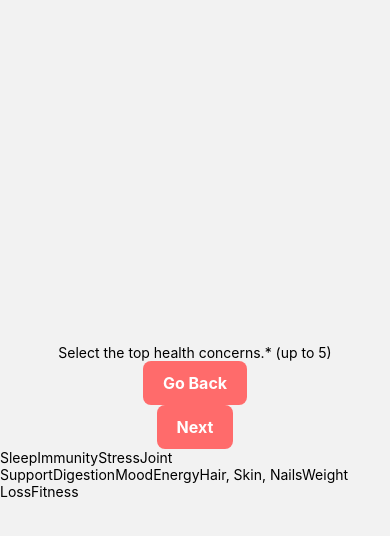
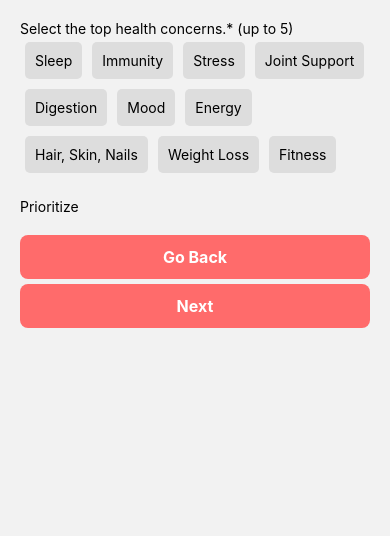
Before and after one commit to shyawn/State-Management, a React Native app: screen /HealthConcern in a window 390 px wide. Shown: the top 536 px of the page. Built offline with nearby package versions, Linux system fonts and the light colour scheme.

Commit message:
chore: edit chooseOption functionality

```diff
--- a/src/pages/HealthConcern.tsx
+++ b/src/pages/HealthConcern.tsx
@@ -1,29 +1,86 @@
-import {View, Text} from 'react-native';
+import {View, Text, TouchableOpacity, StyleSheet} from 'react-native';
 import React from 'react';
 import {useNavigation} from '@react-navigation/native';
 import Button from '../components/Button';
-import {increment} from '../store/healthConcern/healthSlice';
+import {chooseOption} from '../store/healthConcern/healthSlice';
 import {AppDispatch, RootState} from '../store/store';
 import {useDispatch, useSelector} from 'react-redux';
 
 export default function HealthConcern() {
   const navigation = useNavigation();
-  const count = useSelector((state: RootState) => state.healthConcern);
+  const healthConcerns = useSelector(
+    (state: RootState) => state.healthConcern.allConcerns,
+  );
+  const selectedConcerns = useSelector(
+    (state: RootState) => state.healthConcern.selectedConcerns,
+  );
   const dispatch = useDispatch<AppDispatch>();
 
   const handleBack = () => {
     return navigation.goBack();
   };
   const handlePress = () => {
-    // return navigation.navigate('Diet');
-    return dispatch(increment());
+    return navigation.navigate('Diet');
   }; // todo: refactor for multiple cases
+
   return (
-    <View style={{flex: 1, alignItems: 'center', justifyContent: 'center'}}>
-      <Text>Select the top health concerns.* (up to 5)</Text>
-      <Button title="Go Back" onPress={handleBack} />
-      <Button title="Next" onPress={handlePress} />
-      <Text>{count}</Text>
+    <View style={styles.healthContainer}>
+      <View>
+        <Text>Select the top health concerns.* (up to 5)</Text>
+        <View style={styles.buttonContainer}>
+          {healthConcerns.map(concern => (
+            <TouchableOpacity
+              key={concern.id}
+              style={[
+                styles.button,
+                selectedConcerns.some(c => c.id === concern.id) &&
+                  styles.selectedButton,
+              ]}
+              onPress={() => dispatch(chooseOption(concern))}>
+              <Text>{concern.name}</Text>
+            </TouchableOpacity>
+          ))}
+        </View>
+      </View>
+
+      <View>
+        <Text>Prioritize</Text>
+        {selectedConcerns.map(c => (
+          <Text key={c.id}>{c.name}</Text>
+        ))}
+      </View>
+
+      <View style={styles.navigationContainer}>
+        <Button title="Go Back" onPress={handleBack} />
+        <Button title="Next" onPress={handlePress} />
+      </View>
     </View>
   );
 }
+
+const styles = StyleSheet.create({
+  healthContainer: {
+    flex: 1,
+    justifyContent: 'space-around',
+    padding: 20,
+  },
+  buttonContainer: {
+    flexDirection: 'row',
+    flexWrap: 'wrap',
+    marginBottom: 20,
+  },
+  button: {
+    backgroundColor: '#ddd',
+    padding: 10,
+    margin: 5,
+    borderRadius: 5,
+  },
+  selectedButton: {
+    backgroundColor: '#FF6B6B',
+  },
+  navigationContainer: {
+    flex: 1,
+    gap: 5,
+    marginTop: 20,
+  },
+});
--- a/src/store/healthConcern/healthSlice.ts
+++ b/src/store/healthConcern/healthSlice.ts
@@ -1,41 +1,49 @@
 import {createSlice, PayloadAction} from '@reduxjs/toolkit';
 
-// interface HealthConcern {
-//   id: string;
-//   name: string;
-//   priority: number;
-// }
+interface HealthConcern {
+  id: string;
+  name: string;
+  priority?: number;
+}
 
-// const initialState: HealthConcern[] = [];
-const initialState: string[] = [
-  'Sleep',
-  'Immunity',
-  'Stress',
-  'Joint Support',
-  'Digestion',
-  'Mood',
-  'Energy',
-  'Hair, Skin, Nails',
-  'Weight Loss',
-  'Fitness',
-];
+interface HealthConcernsState {
+  allConcerns: HealthConcern[];
+  selectedConcerns: HealthConcern[];
+}
+
+const initialState: HealthConcernsState = {
+  allConcerns: [
+    {id: '1', name: 'Sleep'},
+    {id: '2', name: 'Immunity'},
+    {id: '3', name: 'Stress'},
+    {id: '4', name: 'Joint Support'},
+    {id: '5', name: 'Digestion'},
+    {id: '6', name: 'Mood'},
+    {id: '7', name: 'Energy'},
+    {id: '8', name: 'Hair, Skin, Nails'},
+    {id: '9', name: 'Weight Loss'},
+    {id: '10', name: 'Fitness'},
+  ],
+  selectedConcerns: [],
+};
 
 const healthSlice = createSlice({
   name: 'healthConcern',
   initialState,
   reducers: {
-    // Toggles concern option based on payload received
-    chooseOption: (state, action: PayloadAction<string>) => {
-      const index = state.indexOf(action.payload);
-      if (index === -1) {
-        state.push(action.payload);
-      } else {
-        state.splice(index, 1);
+    // Filters out option from original list based on payload received
+    chooseOption: (state, action: PayloadAction<HealthConcern>) => {
+      const selected = state.selectedConcerns.find(
+        item => item.id === action.payload.id,
+      );
+      if (selected) {
+        state.selectedConcerns = state.selectedConcerns.filter(
+          item => item.id !== action.payload.id,
+        );
+      } else if (state.selectedConcerns.length < 5) {
+        state.selectedConcerns.push(action.payload);
       }
     },
-    // setConcernOrder: (state, action) => {
-    //   return action.payload;
-    // },
   },
 });
 
```
